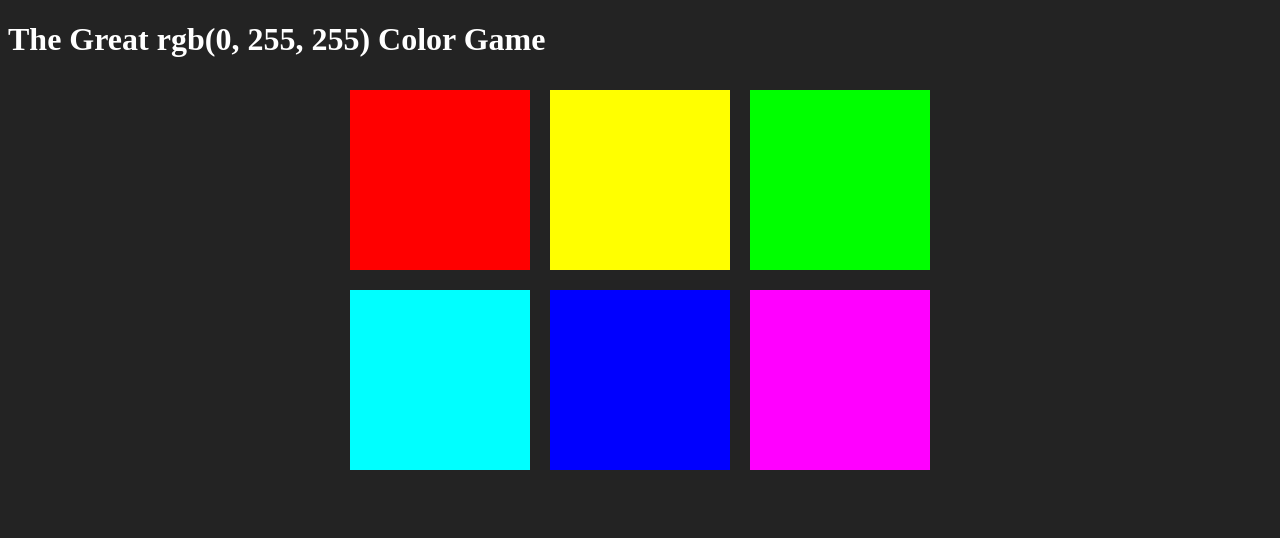
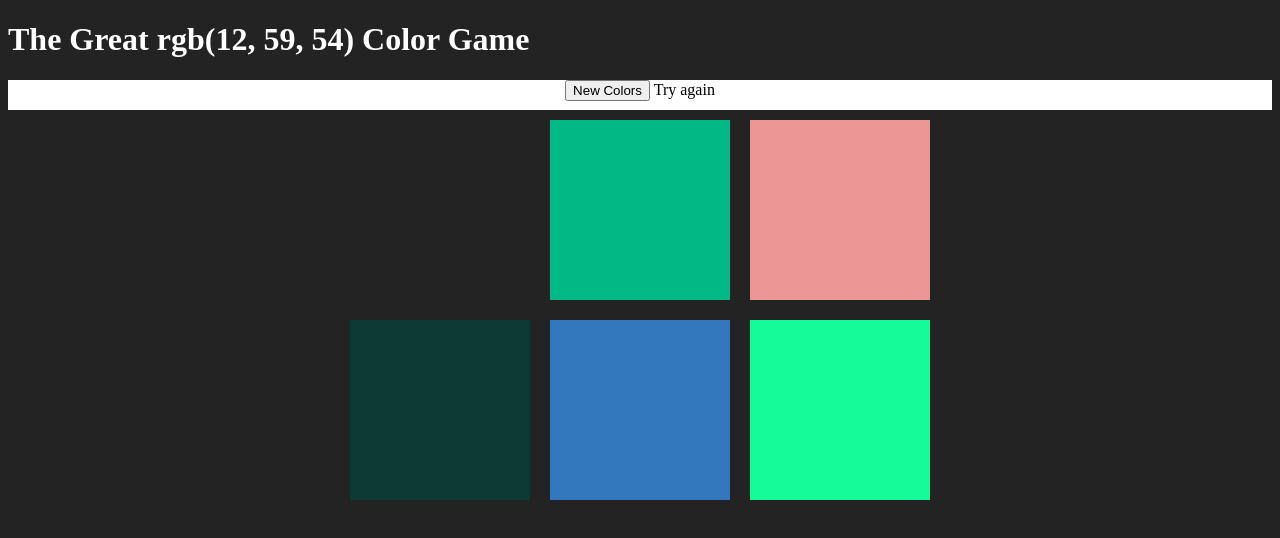
Before and after one commit to Tyresius92/color-game, a plain HTML site: page colorGame.html in a window 1280 px wide. Both pictures are taken after a click on the element 439 px from the left and 179 px from the top of the page. Drawn offline with Linux system fonts and the light colour scheme.

Commit message:
added color changing logic

```diff
--- a/colorGame.css
+++ b/colorGame.css
@@ -18,3 +18,9 @@ body {
 h1 {
 	color: white;
 }
+
+#stripe {
+        background: white;
+        height: 30px;
+        text-align: center;
+}
--- a/colorGame.html
+++ b/colorGame.html
@@ -7,6 +7,11 @@
 <body>
 
 	<h1>The Great <span id="colorDisplay">RGB</span> Color Game</h1>
+
+	<div id="stripe">
+		<button id="reset">New Colors</button>
+		<span id="message"></span>
+	</div>
 
 	<div id="container">
 		<div class="square"></div>
--- a/colorGame.js
+++ b/colorGame.js
@@ -1,28 +1,72 @@
-var colors = [
-	"rgb(255, 0, 0)",
-	"rgb(255, 255, 0)",
-	"rgb(0, 255, 0)",
-	"rgb(0, 255, 255)",
-	"rgb(0, 0, 255)",
-	"rgb(255, 0, 255)",
-]
+var colors = generateRandomColors(6);
 
 var squares = document.querySelectorAll(".square");
-var pickedColor = colors[3];
+var pickedColor = pickColor();
 var colorDisplay = document.getElementById("colorDisplay");
+var messageDisplay = document.querySelector("#message");
+var h1 = document.querySelector("h1");
+var resetButton = document.querySelector("#reset");
+
+
+resetButton.addEventListener("click", function() {
+	resetGame();
+})
 
 colorDisplay.textContent = pickedColor;
+initializeListeners();
+resetGame();
 
-for (var i = 0; i < squares.length; i++) {
-	squares[i].style.backgroundColor = colors[i];
-
-	squares[i].addEventListener("click", function() {
+function initializeListeners() {
+	for (var i = 0; i < squares.length; i++) {
+		squares[i].addEventListener("click", function() {
 		var clickedColor = this.style.backgroundColor;
 
 		if (clickedColor === pickedColor) {
-			alert("Correct!");
+			messageDisplay.textContent = "Correct!"
+			changeColors(clickedColor);
+			h1.style.backgroundColor = clickedColor;
 		} else {
-			alert("WRONG");
+			this.style.backgroundColor = "#232323";
+			messageDisplay.textContent = "Try again";
 		}
 	});
 }
+
+}
+
+function changeColors(color) {
+	for (var i = 0; i < squares.length; i++) {
+		squares[i].style.backgroundColor = color;
+	}
+}
+
+function pickColor() {
+	return colors[Math.floor(Math.random() * colors.length)];
+}
+
+function generateRandomColors(num) {
+	var arr = [];
+
+	for (var i = 0; i < num; i++) {
+		arr.push(randomColor());
+	}
+
+	return arr;
+}
+
+function randomColor() {
+	var r = Math.floor(Math.random() * 256);
+	var g = Math.floor(Math.random() * 256);
+	var b = Math.floor(Math.random() * 256);
+
+	return "rgb(" + r + ", " + g + ", " + b + ")";
+}
+
+function resetGame() {
+	colors = generateRandomColors(6);
+	pickedColor = pickColor();
+	for (var i = 0; i < squares.length; i++) {
+		squares[i].style.backgroundColor = colors[i];
+	}
+	colorDisplay.textContent = pickedColor;
+}
```
